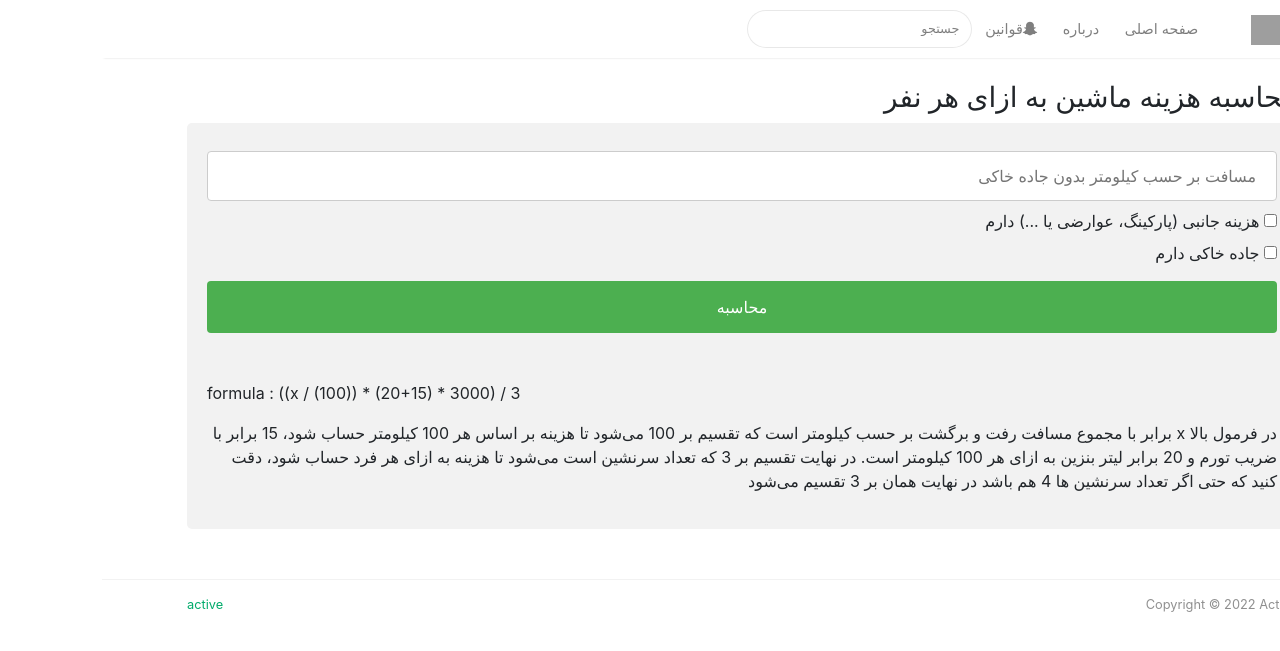
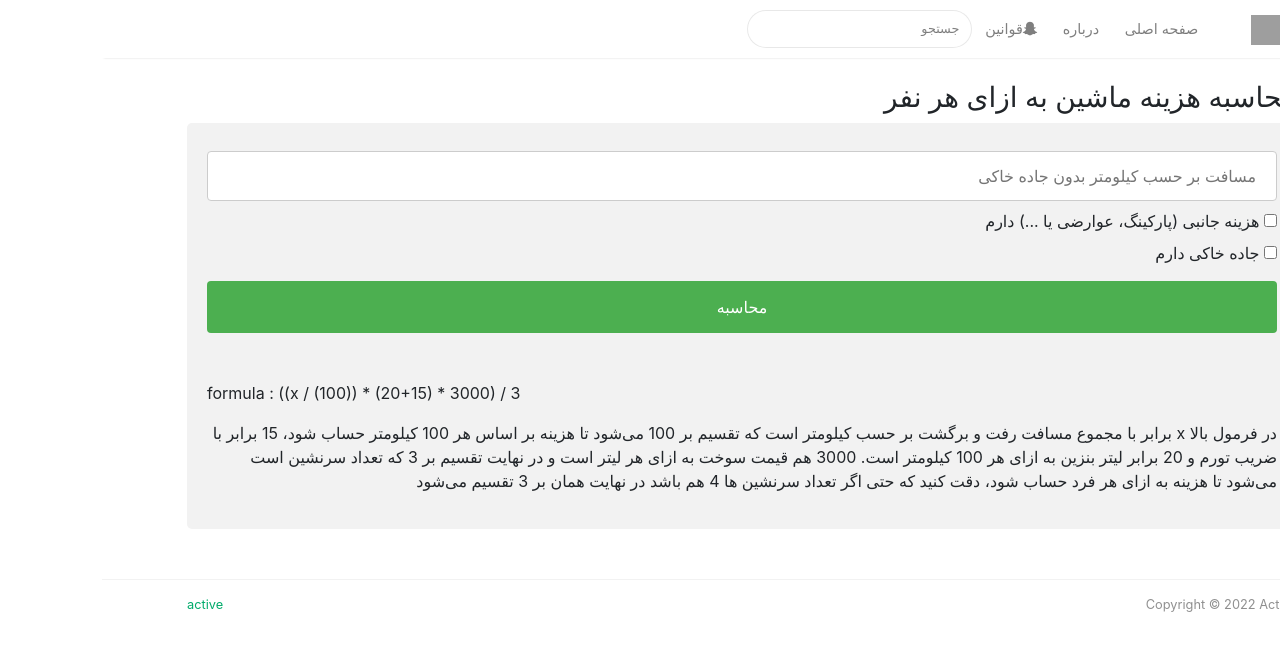
Before and after one commit to MHKarami97/active, a Jekyll site: the page built from _pages/calculate.md, in a window 1280 px wide. Shown: the top 651 px of the page. Built offline with Jekyll 4.4.1, drawn with Linux system fonts in a browser that asks for light colours; nearby versions of some CDN libraries; grey boxes are pictures that could not be loaded.

Commit message:
Update calculate

```diff
--- a/_layouts/calculate.html
+++ b/_layouts/calculate.html
@@ -68,7 +68,7 @@ permalink: "/calculate.html"
 
      <p id="result" style="text-align: right;"></p><br>
      <p id="result1" style="text-align: left;direction :ltr;">formula : ((x / (100)) * (20+15) * 3000) / 3 </p>
-     <p id="result2" style="text-align: right;">در فرمول بالا x برابر با مجموع مسافت رفت و برگشت بر حسب کیلومتر است که تقسیم بر 100 می‌شود تا هزینه بر اساس هر 100 کیلومتر حساب شود، 15 برابر با ضریب تورم و 20 برابر لیتر بنزین به ازای هر 100 کیلومتر است. در نهایت تقسیم بر 3 که تعداد سرنشین است می‌شود تا هزینه به ازای هر فرد حساب شود، دقت کنید که حتی اگر تعداد سرنشین ها 4 هم باشد در نهایت همان بر 3 تقسیم می‌شود</p>
+     <p id="result2" style="text-align: right;">در فرمول بالا x برابر با مجموع مسافت رفت و برگشت بر حسب کیلومتر است که تقسیم بر 100 می‌شود تا هزینه بر اساس هر 100 کیلومتر حساب شود، 15 برابر با ضریب تورم و 20 برابر لیتر بنزین به ازای هر 100 کیلومتر است. 3000 هم قیمت سوخت به ازای هر لیتر است و در نهایت تقسیم بر 3 که تعداد سرنشین است می‌شود تا هزینه به ازای هر فرد حساب شود، دقت کنید که حتی اگر تعداد سرنشین ها 4 هم باشد در نهایت همان بر 3 تقسیم می‌شود</p>
 </div>
 
 <script>
```
